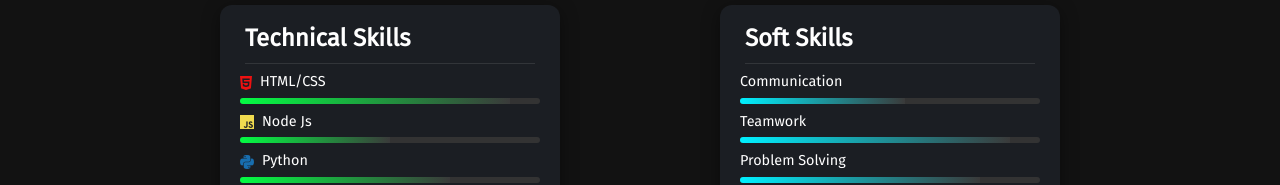
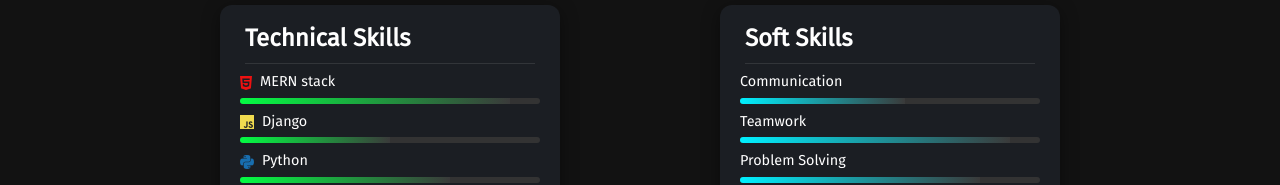
Before and after one commit to git-00000/Portfolio-frontend-, a React (Create React App) app: page /skills in a window 1280 px wide. Shown: the part 492-677 px from the top of the page. Built offline with nearby package versions, Linux system fonts and the light colour scheme; some icons are missing; a web font is replaced by a local one.

Commit message:
update page styling

```diff
--- a/src/components/skill.jsx
+++ b/src/components/skill.jsx
@@ -32,7 +32,7 @@
                                         color: "#ee1111",
                                     }}
                                 />
-                                HTML/CSS
+                                MERN stack
                             </div>
                             <div className="skill-bar">
                                 <div
@@ -52,7 +52,7 @@
                                         color: "#F0DB4F",
                                     }}
                                 />
-                                Node Js
+                                Django
                             </div>
                             <div className="skill-bar">
                                 <div
```
